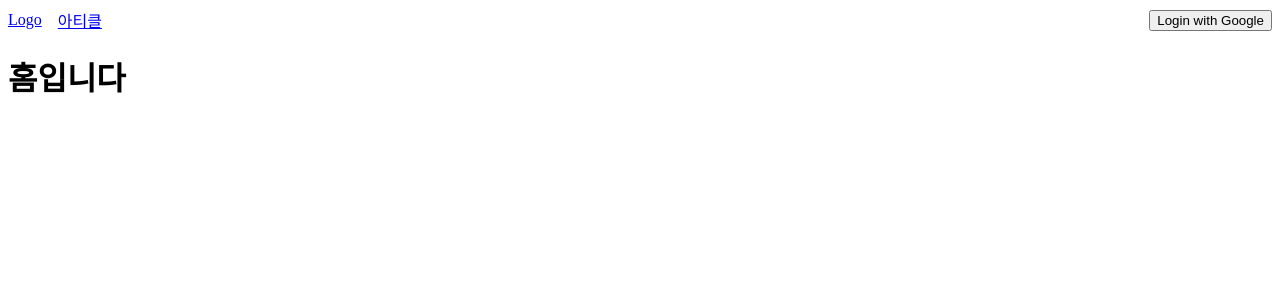
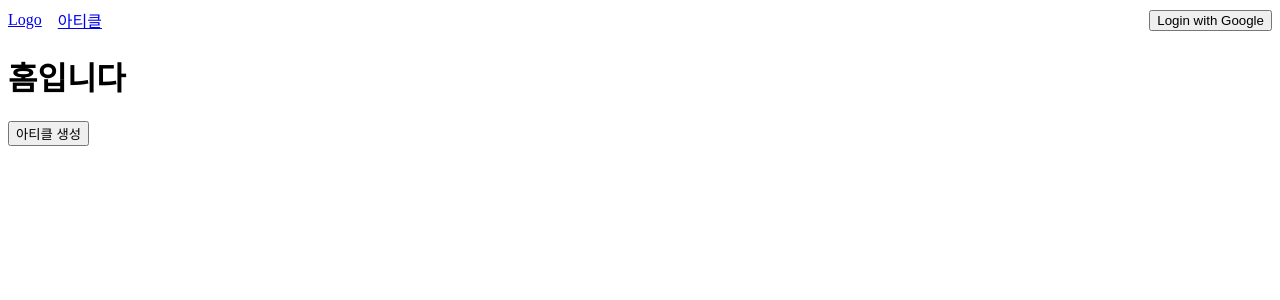
Before and after one commit to edu-jason-kim/react-router-firebase, a React (Vite) app: page / in a window 1280 px wide. Shown: the top 300 px of the page. Built offline with nearby package versions, Linux system fonts and the light colour scheme; no server answers.

Commit message:
Firestore 연동 및 article 삽입 테스트

```diff
--- /dev/null
+++ b/src/database/articleService.js
@@ -0,0 +1,18 @@
+import { doc, setDoc } from "firebase/firestore";
+import { db } from "../firebase";
+
+const COLLECTION_NAME = 'articles'
+
+const articleService = {
+  createArticle () {
+    const docRef = doc(db, COLLECTION_NAME, '1')
+    setDoc(docRef, {
+      title: '새로운 아티클',
+      description: '테스트입니다.',
+      category: 'news',
+      date: '2024-11-08',
+    })
+  }
+}
+
+export default articleService
--- a/src/firebase.js
+++ b/src/firebase.js
@@ -1,5 +1,6 @@
 import { initializeApp } from "firebase/app";
 import { getAuth, GoogleAuthProvider } from "firebase/auth";
+import { getFirestore } from "firebase/firestore";
 
 const firebaseConfig = {
   apiKey: "AIzaSyDywUmPXLlqTsaS7K91UgeAzOHtkTUCNmk",
@@ -19,3 +20,6 @@ export const auth = getAuth(app);
 
 // 구글 로그인 제공자
 export const googleProvider = new GoogleAuthProvider()
+
+// Initialize Cloud Firestore and get a reference to the service
+export const db = getFirestore(app);
--- a/src/pages/Home.jsx
+++ b/src/pages/Home.jsx
@@ -1,6 +1,7 @@
 import { useContext } from "react";
 import Header from "../components/Header";
 import { AuthContext } from "../context/AuthProvider";
+import articleService from "../database/articleService";
 
 function Home() {
   // Context API를 통해서 user 정보 획득
@@ -13,6 +14,10 @@ function Home() {
 
       {/* `&&` 연산자를 통해서 user 정보가 있는 경우, 유저 이름 노출 */}
       {user && <p>hello {user.displayName}!</p>}
+
+      <button onClick={articleService.createArticle}>
+        아티클 생성
+      </button>
     </div>
   );
 }
```
